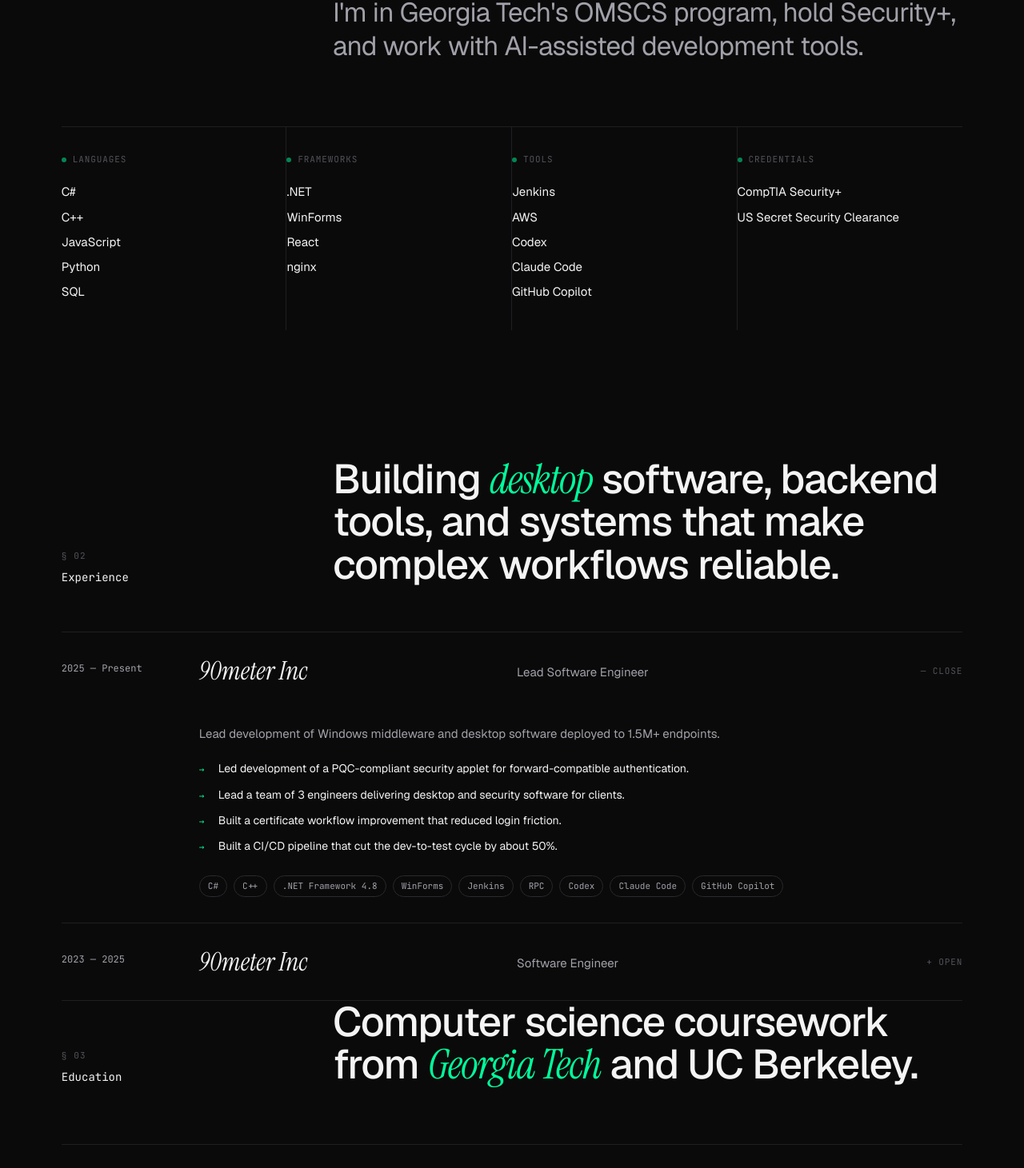
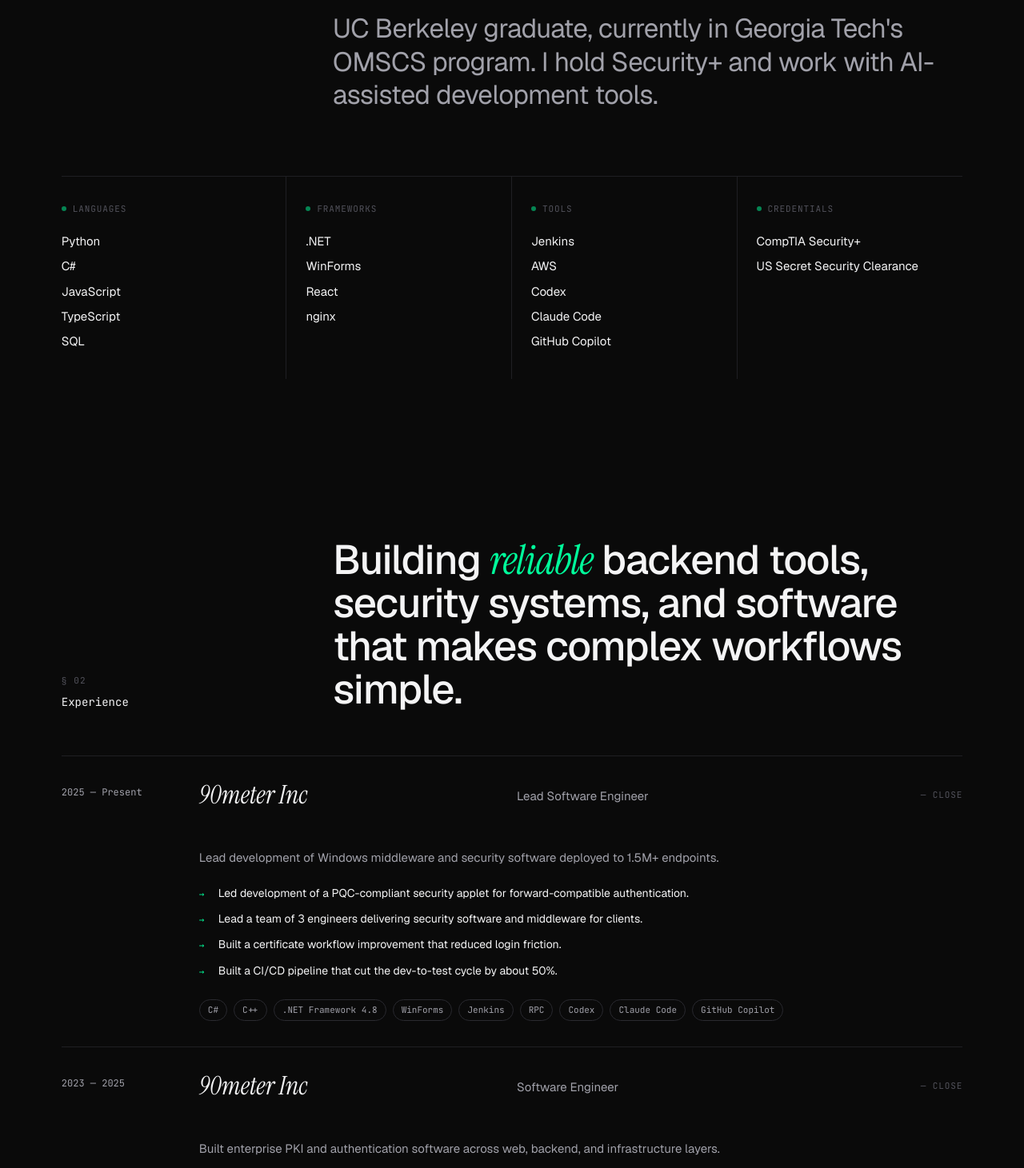
Before and after one commit to matthewcuan/portfolio-website, a React (Vite) app: page / in a window 1280 px wide. Shown: the part 992-2453 px from the top of the page at 80% size. Built offline with nearby package versions, Linux system fonts and the light colour scheme.

Commit message:
UI and content updates

```diff
--- a/src/About.jsx
+++ b/src/About.jsx
@@ -46,10 +46,11 @@ const aboutStyles = {
     borderTop: "1px solid var(--line)",
   },
   stackCol: {
-    padding: "32px 24px 32px 0",
+    padding: "32px 24px",
     borderRight: "1px solid var(--line)",
   },
-  stackColLast: { borderRight: "none" },
+  stackColFirst: { paddingLeft: 0 },
+  stackColLast: { borderRight: "none", paddingRight: 0 },
   stackLabel: {
     fontFamily: "var(--mono)",
     fontSize: 11,
@@ -108,6 +109,7 @@ export default function About({ data }) {
               data-mobile="stack-col"
               style={{
                 ...aboutStyles.stackCol,
+                ...(idx === 0 ? aboutStyles.stackColFirst : {}),
                 ...(idx === stackEntries.length - 1 ? aboutStyles.stackColLast : {}),
               }}
             >
--- a/src/Experience.jsx
+++ b/src/Experience.jsx
@@ -189,7 +189,7 @@ function ExperienceRow({ item, isOpen, onToggle }) {
 }
 
 export default function Experience({ data }) {
-  const [openIdx, setOpenIdx] = useState(0);
+  const [openIdxs, setOpenIdxs] = useState(new Set([0, 1]));
   return (
     <section id="experience" style={expStyles.section} data-screen-label="03 Experience">
       <div className="shell">
@@ -199,7 +199,7 @@ export default function Experience({ data }) {
             <div style={expStyles.sectionTitle}>Experience</div>
           </div>
           <h2 style={expStyles.heading} data-mobile="section-heading">
-            Building <span style={expStyles.headingItalic}>desktop</span> software, backend tools, and systems that make complex workflows reliable.
+            Building <span style={expStyles.headingItalic}>reliable</span> backend tools, security systems, and software that makes complex workflows simple.
           </h2>
         </div>
 
@@ -208,13 +208,17 @@ export default function Experience({ data }) {
             <ExperienceRow
               key={i}
               item={item}
-              isOpen={openIdx === i}
-              onToggle={() => setOpenIdx(openIdx === i ? -1 : i)}
+              isOpen={openIdxs.has(i)}
+              onToggle={() => setOpenIdxs(prev => {
+                const next = new Set(prev);
+                next.has(i) ? next.delete(i) : next.add(i);
+                return next;
+              })}
             />
           ))}
         </div>
 
-        <div style={expStyles.headerGrid} data-mobile="section-grid">
+        <div style={{ ...expStyles.headerGrid, marginTop: "var(--row-gap)" }} data-mobile="section-grid">
           <div>
             <div style={expStyles.sectionNum}>§ 03</div>
             <div style={expStyles.sectionTitle}>Education</div>
--- a/src/data.jsx
+++ b/src/data.jsx
@@ -4,11 +4,11 @@ const PORTFOLIO = {
   name: "Matthew Cuan",
   role: "Lead Software Engineer",
   location: "United States",
-  status: "OMSCS student • Secret clearance",
+  status: "UC Berkeley alum • OMSCS student • Secret clearance",
   tagline: "Lead software engineer building reliable systems and tools.",
   bio: [
-    "I build reliable software across desktop systems, backend services, and internal tooling.",
-    "I'm in Georgia Tech's OMSCS program, hold Security+, and work with AI-assisted development tools."
+    "I build reliable software across backend services, security systems, and internal tooling.",
+    "UC Berkeley graduate, currently in Georgia Tech's OMSCS program. I hold Security+ and work with AI-assisted development tools."
   ],
   email: "matthewcuan@gmail.com",
   links: {
@@ -22,10 +22,10 @@ const PORTFOLIO = {
       company: "90meter Inc",
       role: "Lead Software Engineer",
       period: "2025 — Present",
-      summary: "Lead development of Windows middleware and desktop software deployed to 1.5M+ endpoints.",
+      summary: "Lead development of Windows middleware and security software deployed to 1.5M+ endpoints.",
       bullets: [
         "Led development of a PQC-compliant security applet for forward-compatible authentication.",
-        "Lead a team of 3 engineers delivering desktop and security software for clients.",
+        "Lead a team of 3 engineers delivering security software and middleware for clients.",
         "Built a certificate workflow improvement that reduced login friction.",
         "Built a CI/CD pipeline that cut the dev-to-test cycle by about 50%."
       ],
@@ -125,7 +125,7 @@ const PORTFOLIO = {
   writing: [],
 
   stack: {
-    "Languages": ["C#", "C++", "JavaScript", "Python", "SQL"],
+    "Languages": ["Python", "C#", "JavaScript", "TypeScript", "SQL"],
     "Frameworks": [".NET", "WinForms", "React", "nginx"],
     "Tools": ["Jenkins", "AWS", "Codex", "Claude Code", "GitHub Copilot"],
     "Credentials": ["CompTIA Security+", "US Secret Security Clearance"]
--- a/src/styles.css
+++ b/src/styles.css
@@ -15,10 +15,10 @@
     --sans: "Geist", -apple-system, BlinkMacSystemFont, "Helvetica Neue", Helvetica, Arial, sans-serif;
     --mono: "JetBrains Mono", ui-monospace, "SF Mono", Menlo, monospace;
     --pad-x: clamp(24px, 6vw, 96px);
-    --row-gap: 120px;
+    --row-gap: 160px;
   }
-  [data-density="compact"] { --row-gap: 80px; }
-  [data-density="spacious"] { --row-gap: 180px; }
+  [data-density="compact"] { --row-gap: 100px; }
+  [data-density="spacious"] { --row-gap: 220px; }
 
   * { box-sizing: border-box; }
   html, body { background: var(--bg); color: var(--fg); }
```
